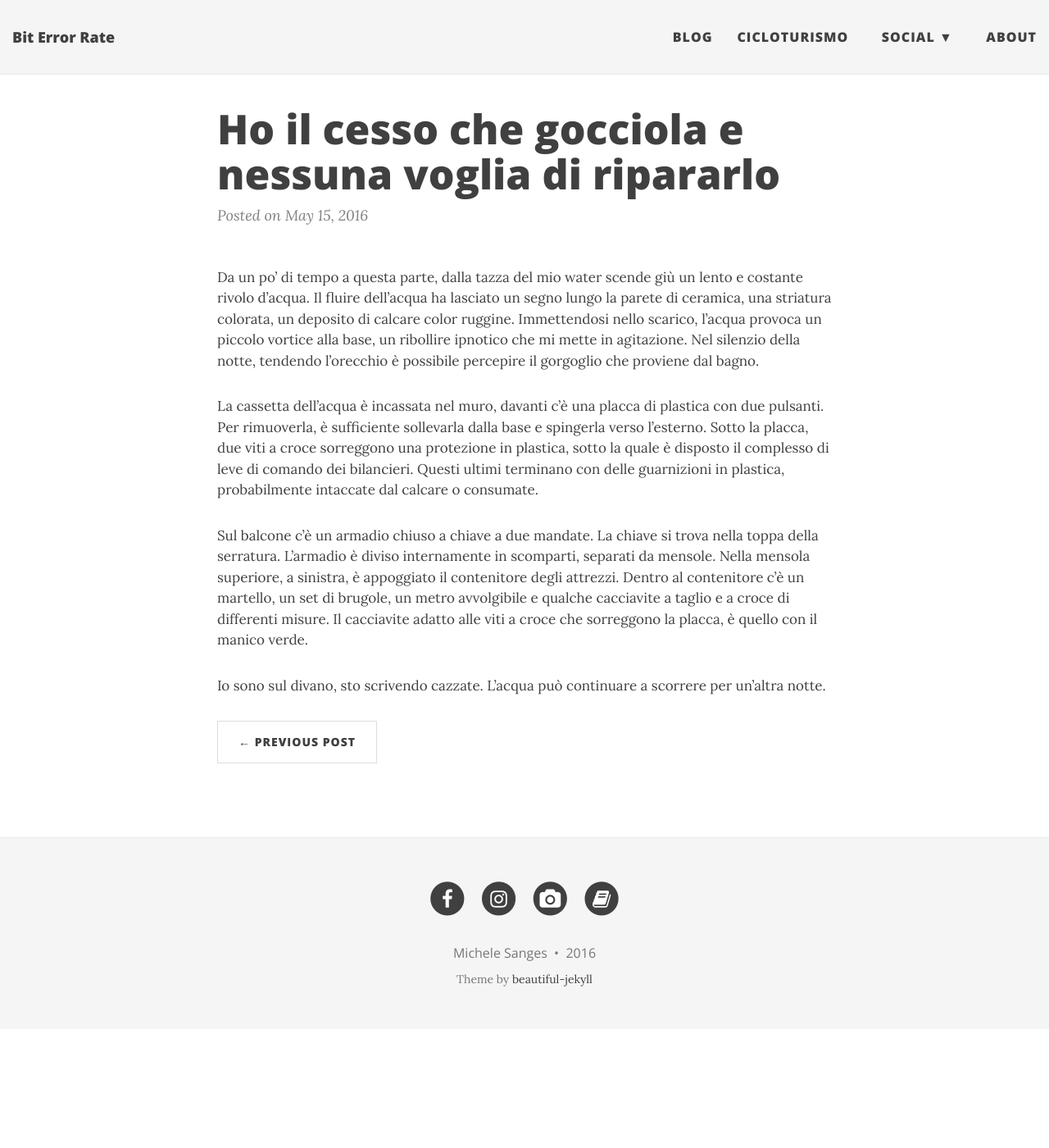
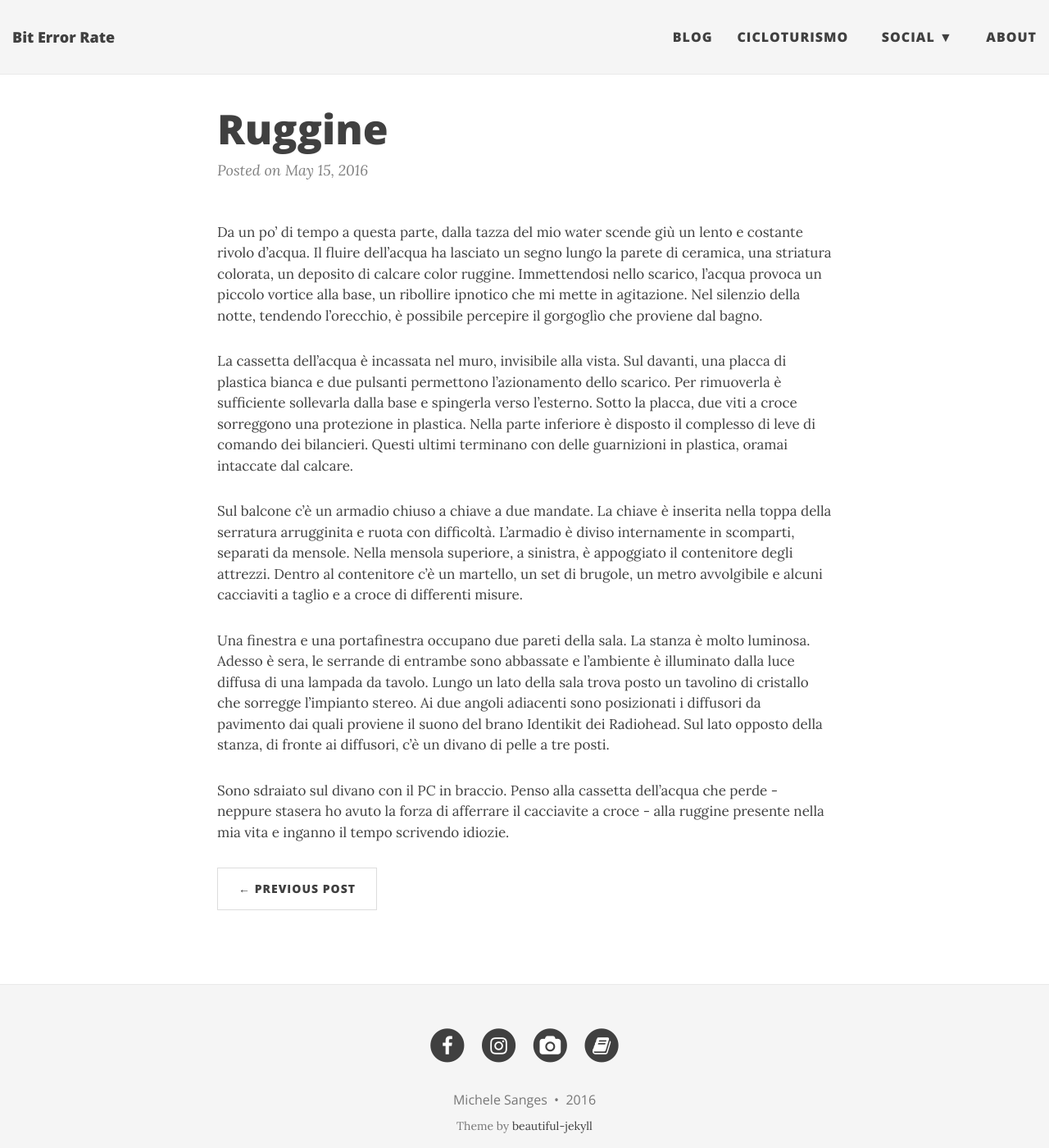
Before and after one commit to michelesanges/michelesanges.github.io, a Jekyll site: the page built from _posts/2016-05-15-nessuna voglia.markdown, in a window 1280 px wide and 1400 px high. Shown: the whole window at 82% size. Built offline with Jekyll 4.4.1, drawn with Linux system fonts in a browser that asks for light colours; nearby versions of some CDN libraries.

Commit message:
Modificato post e altezza immagini.

```diff
--- a/_posts/2016-05-15-nessuna voglia.markdown
+++ b/_posts/2016-05-15-nessuna voglia.markdown
@@ -1,23 +1,28 @@
 ---
 layout: post
-title:  "Ho il cesso che gocciola e nessuna voglia di ripararlo"
+title:  "Ruggine"
 ---
 Da un po' di tempo a questa parte, dalla tazza del mio water scende giù un lento e costante rivolo d'acqua.
-<!--Il fluire dell'acqua ha lasciato un segno lungo la parete di ceramica, il calcare depositato le ha colorate di un leggero arancione ruggine.
-Il fluire dell'acqua ha lasciato un segno lungo la parete di ceramica, una striatura colorata di un leggero arancione ruggine.-->
 Il fluire dell'acqua ha lasciato un segno lungo la parete di ceramica, una striatura colorata, un deposito di calcare color ruggine.
 Immettendosi nello scarico, l'acqua provoca un piccolo vortice alla base, un ribollire ipnotico che mi mette in agitazione.
-Nel silenzio della notte, tendendo l'orecchio è possibile percepire il gorgoglio che proviene dal bagno.
+Nel silenzio della notte, tendendo l'orecchio, è possibile percepire il gorgoglìo che proviene dal bagno.
 
-La cassetta dell'acqua è incassata nel muro, davanti c'è una placca di plastica con due pulsanti.
-Per rimuoverla, è sufficiente sollevarla dalla base e spingerla verso l'esterno.
-Sotto la placca, due viti a croce sorreggono una protezione in plastica, sotto la quale è disposto il complesso di leve di comando dei bilancieri.
-Questi ultimi terminano con delle guarnizioni in plastica, probabilmente intaccate dal calcare o consumate.
+La cassetta dell'acqua è incassata nel muro, invisibile alla vista. Sul davanti, una placca di plastica bianca e due pulsanti permettono l'azionamento dello scarico.
+Per rimuoverla è sufficiente sollevarla dalla base e spingerla verso l'esterno.
+Sotto la placca, due viti a croce sorreggono una protezione in plastica. Nella parte inferiore è disposto il complesso di leve di comando dei bilancieri.
+Questi ultimi terminano con delle guarnizioni in plastica, oramai intaccate dal calcare.
 
-Sul balcone c'è un armadio chiuso a chiave a due mandate. La chiave si trova nella toppa della serratura.
+Sul balcone c'è un armadio chiuso a chiave a due mandate. La chiave è inserita nella toppa della serratura arrugginita e ruota con difficoltà.
 L'armadio è diviso internamente in scomparti, separati da mensole. Nella mensola superiore, a sinistra, è appoggiato il contenitore degli attrezzi.
-Dentro al contenitore c'è un martello, un set di brugole, un metro avvolgibile e qualche cacciavite a taglio e a croce di differenti misure.
-Il cacciavite adatto alle viti a croce che sorreggono la placca, è quello con il manico verde.
+Dentro al contenitore c'è un martello, un set di brugole, un metro avvolgibile e alcuni cacciaviti a taglio e a croce di differenti misure.
+<!--Il cacciavite adatto alle viti a croce che sorreggono la placca, è quello con il manico verde.-->
 
-<!--Io sono sul divano, conosco la teoria ma ho problemi con la pratica.-->
-Io sono sul divano, sto scrivendo cazzate. L'acqua può continuare a scorrere per un'altra notte.
+Una finestra e una portafinestra occupano due pareti della sala.
+La stanza è molto luminosa. Adesso è sera, le serrande di entrambe sono abbassate e l'ambiente è illuminato dalla luce diffusa di una lampada da tavolo.
+Lungo un lato della sala trova posto un tavolino di cristallo che sorregge l'impianto stereo.
+Ai due angoli adiacenti sono posizionati i diffusori da pavimento dai quali proviene il suono del brano Identikit dei Radiohead.
+Sul lato opposto della stanza, di fronte ai diffusori, c'è un divano di pelle a tre posti. <!--Una figura è sdraiata sul divano.-->
+
+Sono sdraiato sul divano con il PC in braccio. <!--Neppure stasera ho la forza di afferrare il cacciavite a croce.
+Penso alla ruggine presente nella mia vita e inganno il tempo scrivendo idiozie.-->
+Penso alla cassetta dell'acqua che perde - neppure stasera ho avuto la forza di afferrare il cacciavite a croce - alla ruggine presente nella mia vita e inganno il tempo scrivendo idiozie.
--- a/css/main.css
+++ b/css/main.css
@@ -412,15 +412,16 @@ footer .theme-by {
 }
 @media only screen and (min-width: 768px) {
   .intro-header {
-    margin-top: 130px;
+     margin-top: 130px;
   }
   .intro-header.big-img {
     margin-top: 91px;  /* Full navbar is small navbar + 20px padding on each side when expanded */
   }
   .intro-header.big-img .page-heading,
   .intro-header.big-img .post-heading  {
-    padding: 150px 0;
-  }
+/*     padding: 150px 0; */
+      padding: 350px 0;
+ }
   .intro-header .page-heading h1 {
     font-size: 80px;
   }
```
